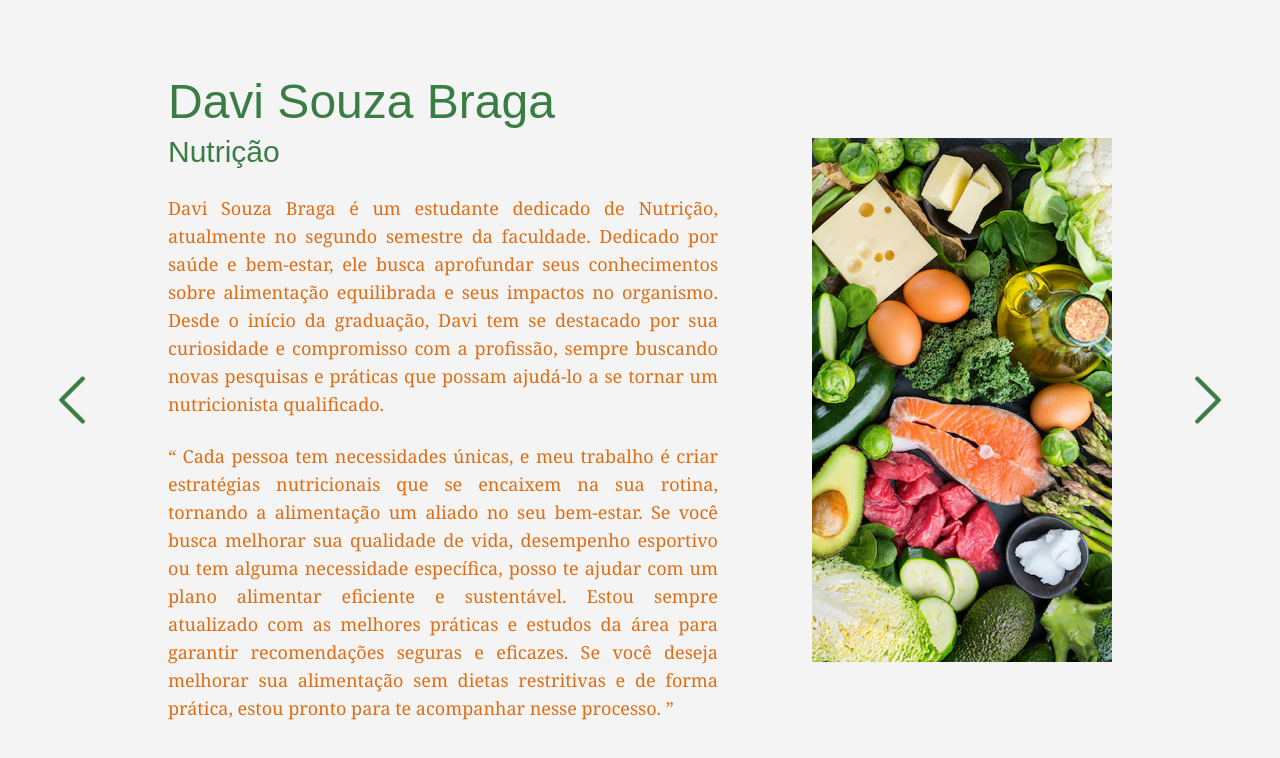
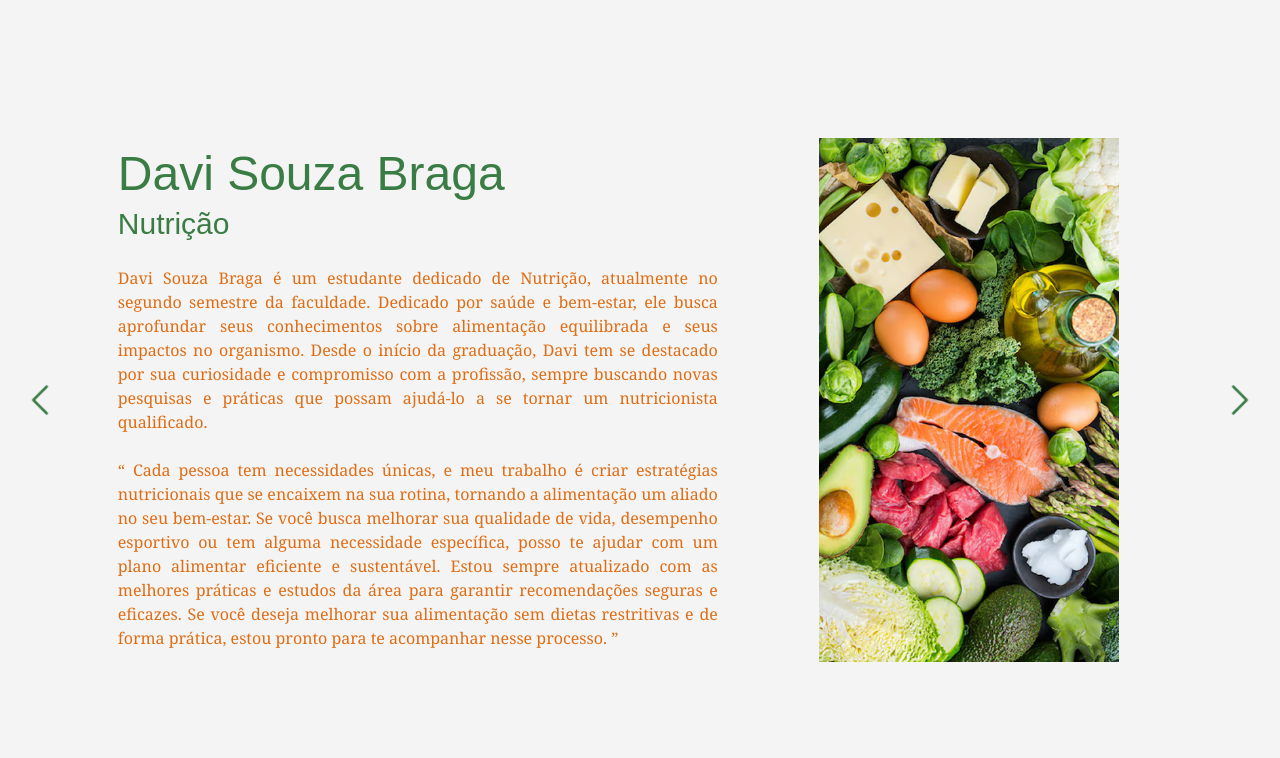
Before and after one commit to joaobroggine/souzabraga, a Next.js app in the folder daviport/: page /components/about-main in a window 1280 px wide. Shown: the top 758 px of the page. Built offline with nearby package versions, Linux system fonts and the light colour scheme; a web font is replaced by a local one.

Commit message:
Página "sobre mim" feita

```diff
--- a/daviport/src/app/components/about-main/page.jsx
+++ b/daviport/src/app/components/about-main/page.jsx
@@ -11,9 +11,8 @@ const Main = () => {
       initial={{ opacity: 0, y: 30 }}
       animate={{ opacity: 1, y: 0 }}
       transition={{ duration: 1, ease: 'easeOut' }}
-      className='flex flex-col sm:flex-row w-screen min-h-screen justify-between items-center p-6 md:p-10 bg-[#F4F4F4]'
+      className='flex flex-col sm:flex-row w-screen sm:h-1/2 min-h-screen justify-between items-center p-6 custom:p-0 md:p-0  bg-[#F4F4F4]'
     >
-      {/* Botão voltar */}
       <Link className='mb-3 sm:mb-0 sm:mr-5 self-start sm:self-center' href="/">
         <motion.div
           initial={{ opacity: 0, x: -20 }}
@@ -21,7 +20,7 @@ const Main = () => {
           transition={{ duration: 0.8, ease: 'easeOut' }}
         >
           <Image
-            className='hover:scale-105 transition-transform duration-300 w-10 h-10 sm:w-14 sm:h-14 md:w-16 md:h-16'
+            className='hover:scale-105 transition-transform duration-300 w-10 h-10 sm:w-14 sm:h-14 custom:w-10 custom:h-10 md:ml-5 md:w-10 md:h-10'
             src="/images/backward.png"
             alt='Indicador Esquerdo'
             width={40}
@@ -29,10 +28,7 @@ const Main = () => {
           />
         </motion.div>
       </Link>
-
-      {/* Conteúdo principal */}
-      <main className='flex flex-col justify-center sm:w-2/3 md:w-1/2 w-full space-y-6'>
-        {/* Título e subtítulo */}
+      <main className='flex flex-col justify-center sm:w-2/3 custom:w-full custom:justify-center custom:flex md:w-1/2 md:pr-5 md:pl-5 w-full space-y-6'>
         <motion.div
           initial={{ opacity: 0, y: 20 }}
           animate={{ opacity: 1, y: 0 }}
@@ -42,18 +38,28 @@ const Main = () => {
           <h1 className='text-3xl sm:text-4xl md:text-5xl'>Davi Souza Braga</h1>
           <h2 className='text-xl sm:text-2xl md:text-3xl'>Nutrição</h2>
         </motion.div>
-
-        {/* Descrição */}
         <motion.p
           initial={{ opacity: 0, y: 20 }}
           animate={{ opacity: 1, y: 0 }}
           transition={{ duration: 0.8, ease: 'easeOut', delay: 0.5 }}
-          className='font-notoserif text-[#DF6D14] text-justify text-sm sm:text-base md:text-lg leading-relaxed sm:w-11/12'
+          className='font-notoserif text-[#DF6D14] text-justify text-sm sm:text-base custom:w-full md:text-md md:w-full leading-relaxed sm:w-11/12'
         >
           Davi Souza Braga é um estudante dedicado de Nutrição, atualmente no segundo semestre da faculdade. Dedicado por saúde e bem-estar, ele busca aprofundar seus conhecimentos sobre alimentação equilibrada e seus impactos no organismo. Desde o início da graduação, Davi tem se destacado por sua curiosidade e compromisso com a profissão, sempre buscando novas pesquisas e práticas que possam ajudá-lo a se tornar um nutricionista qualificado.
         </motion.p>
-
-        {/* Imagem responsiva (apenas no mobile) */}
+        <motion.div
+          initial={{ opacity: 0, y: 20 }}
+          animate={{ opacity: 1, y: 0 }}
+          transition={{ duration: 0.8, ease: 'easeOut', delay: 0.9 }}
+          className='w-full justify-center hidden custom:flex'
+        >
+          <Image
+            className='h-auto'
+            src="/images/image.png"
+            alt='Frutas e Vegetais'
+            width={580}
+            height={100}
+          />
+        </motion.div>
         <motion.div
           initial={{ opacity: 0, y: 20 }}
           animate={{ opacity: 1, y: 0 }}
@@ -68,30 +74,24 @@ const Main = () => {
             height={100}
           />
         </motion.div>
-
-        {/* Citação */}
         <motion.p
           initial={{ opacity: 0, y: 20 }}
           animate={{ opacity: 1, y: 0 }}
           transition={{ duration: 0.8, ease: 'easeOut', delay: 0.7 }}
-          className='font-notoserif text-[#DF6D14] text-justify text-sm sm:text-base md:text-lg leading-relaxed sm:w-11/12'
+          className='font-notoserif text-[#DF6D14] text-justify text-sm sm:text-base md:text-md custom:w-full md:w-full leading-relaxed sm:w-11/12'
         >
           “ Cada pessoa tem necessidades únicas, e meu trabalho é criar estratégias nutricionais que se encaixem na sua rotina, tornando a alimentação um aliado no seu bem-estar. Se você busca melhorar sua qualidade de vida, desempenho esportivo ou tem alguma necessidade específica, posso te ajudar com um plano alimentar eficiente e sustentável. Estou sempre atualizado com as melhores práticas e estudos da área para garantir recomendações seguras e eficazes. Se você deseja melhorar sua alimentação sem dietas restritivas e de forma prática, estou pronto para te acompanhar nesse processo. ”
         </motion.p>
       </main>
-
-      {/* Imagem maior (apenas para tablets e desktops) */}
-      <div className='hidden sm:flex sm:w-1/3 md:w-1/4 justify-center items-center'>
+      <div className='hidden custom:hidden sm:flex sm:w-1/3 md:w-1/3 justify-center items-center'>
         <Image
           className='h-auto max-h-[50%]'
           src="/images/nutrition.png"
           alt='Nutrição'
-          width={400}
+          width={300}
           height={150}
         />
       </div>
-
-      {/* Botão avançar */}
       <Link className='mt-3 sm:mt-0 sm:ml-5 self-end sm:self-center' href="/certificacoes">
         <motion.div
           initial={{ opacity: 0, x: 20 }}
@@ -99,7 +99,7 @@ const Main = () => {
           transition={{ duration: 0.8, ease: 'easeOut', delay: 1 }}
         >
           <Image
-            className='hover:scale-105 transition-transform duration-300 w-10 h-10 sm:w-14 sm:h-14 md:w-16 md:h-16'
+            className='hover:scale-105 transition-transform duration-300 w-10 h-10 sm:w-14 sm:h-14 custom:w-10 custom:h-10 md:mr-5 md:w-10 md:h-10'
             src="/images/forward.png"
             alt='Indicador Direito'
             width={40}
--- a/daviport/tailwind.config.mjs
+++ b/daviport/tailwind.config.mjs
@@ -7,6 +7,9 @@ export default {
   ],
   theme: {
     extend: {
+      screens: {
+        'custom': {'min': '640px', 'max': '1090px'},
+      },
       colors: {
         background: "var(--background)",
         foreground: "var(--foreground)",
```
Also changed, not shown: daviport/public/images/image.png (added).
